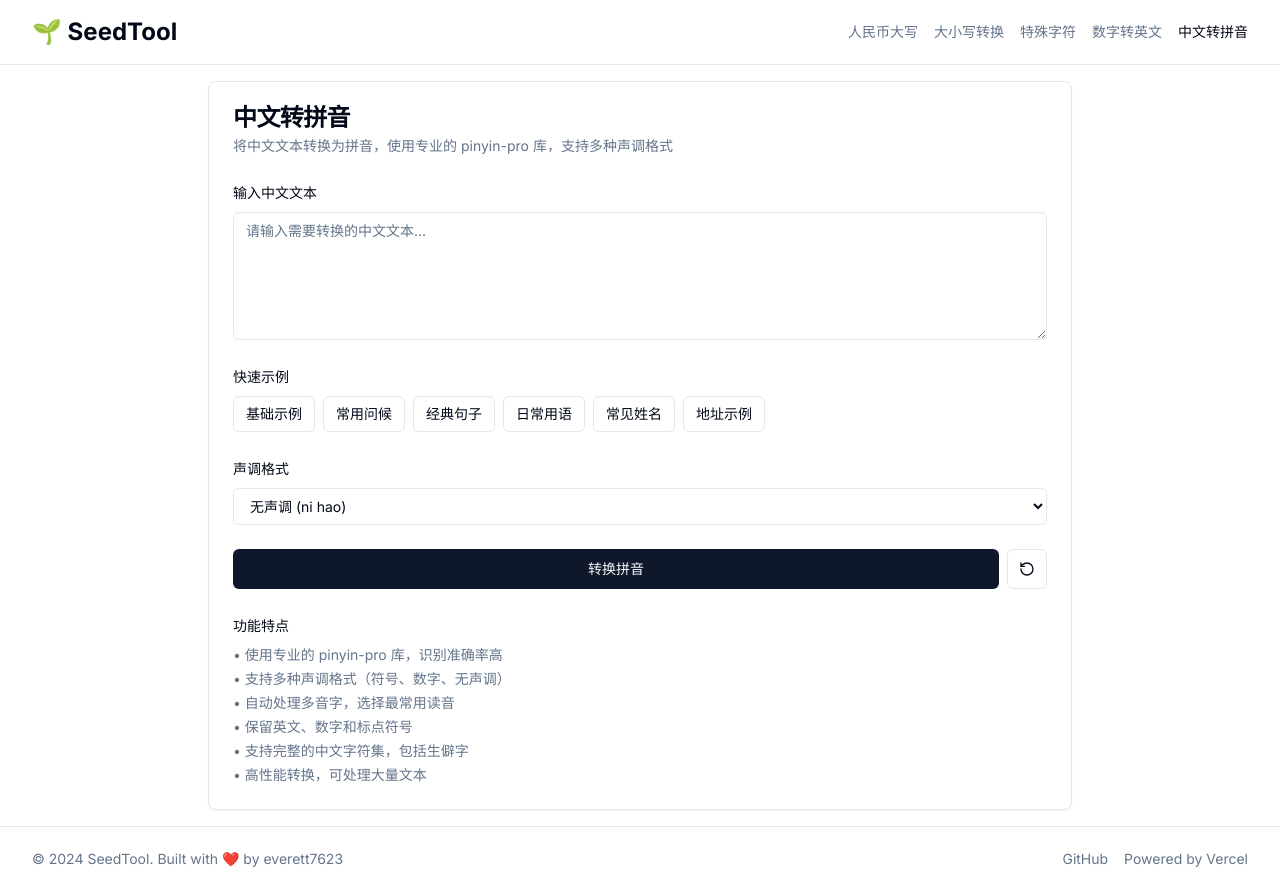
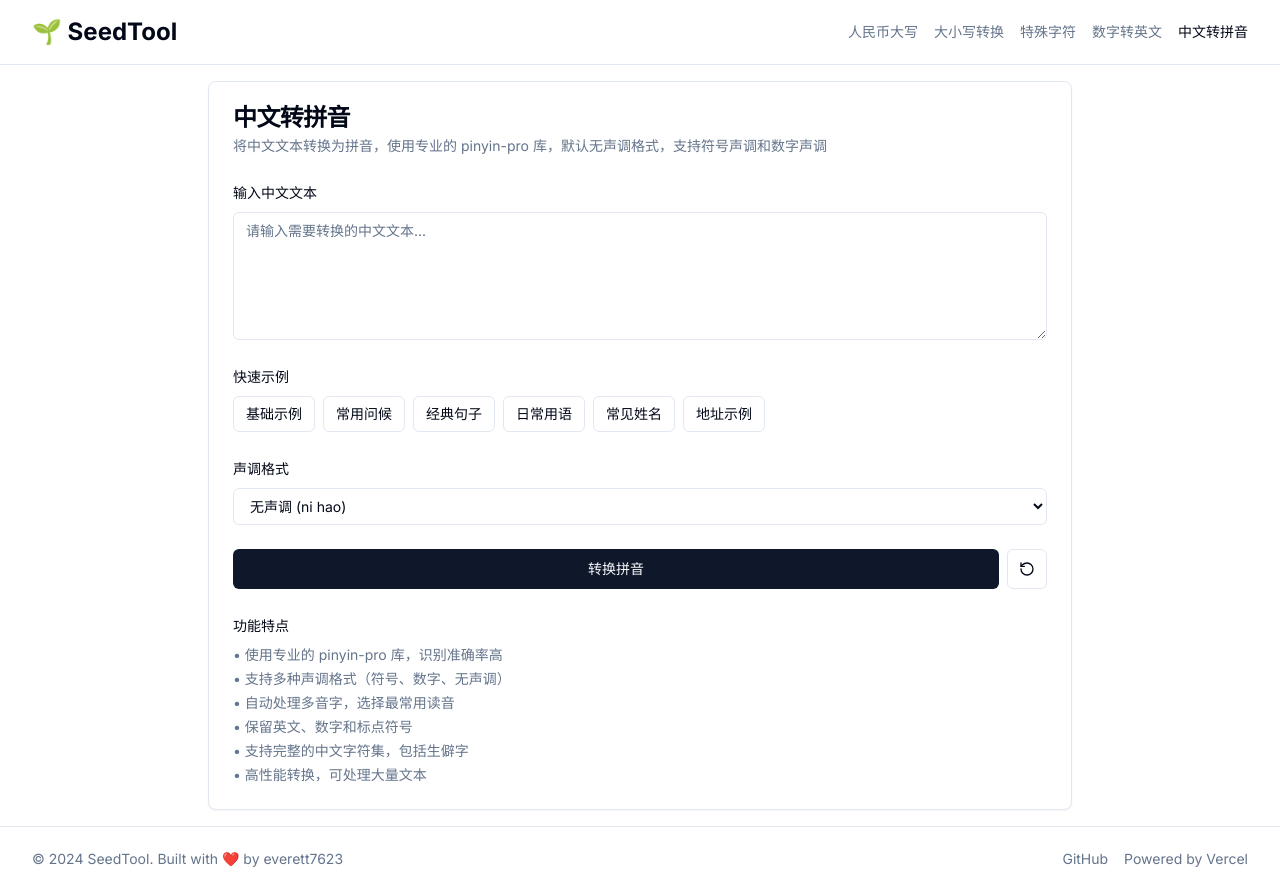
Before and after one commit to everett7623/Globokit, a Next.js app: page /tools/pinyin in a window 1280 px wide. Built offline with nearby package versions, Linux system fonts and the light colour scheme.

Commit message:
Update page.tsx

```diff
--- a/app/tools/pinyin/page.tsx
+++ b/app/tools/pinyin/page.tsx
@@ -73,7 +73,7 @@ export default function PinyinPage() {
         <CardHeader>
           <CardTitle>中文转拼音</CardTitle>
           <CardDescription>
-            将中文文本转换为拼音，使用专业的 pinyin-pro 库，支持多种声调格式
+            将中文文本转换为拼音，使用专业的 pinyin-pro 库，默认无声调格式，支持符号声调和数字声调
           </CardDescription>
         </CardHeader>
         <CardContent className="space-y-6">
```
